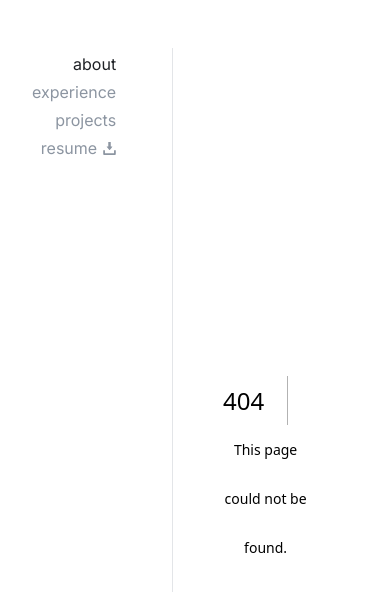
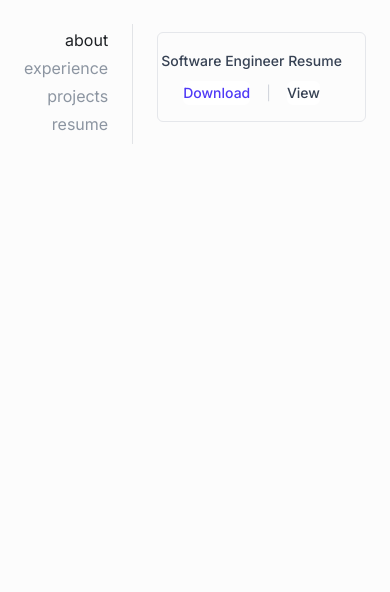
Before and after one commit to eric-hdez/eric-hdez.dev, a Next.js app: page /resume in a window 390 px wide. Before the commit this address had no page. Shown: the top 592 px of the page. Built offline with nearby package versions, Linux system fonts and the light colour scheme.

Commit message:
adding resume, making more mobile friendly

```diff
--- a/package.json
+++ b/package.json
@@ -13,6 +13,7 @@
     "@emotion/react": "*",
     "@emotion/styled": "*",
     "@headlessui/react": "^2.2.2",
+    "@heroicons/react": "^2.2.0",
     "clsx": "^2.1.1",
     "framer-motion": "^12.7.4",
     "next": "15.2.5",
--- a/src/app/about/page.tsx
+++ b/src/app/about/page.tsx
@@ -30,8 +30,8 @@ export default function About() {
       <p className="mt-7">My main interests include operating systems, compilers, programming languages, and backend engineering. I enjoy learning by falling through rabbit holes.</p>
       <p className="mt-7">Outside of work, I enjoy long walks, playing with my cat, listening to music, cooking, and playing video games. I will start learning how to play the guitar soon! Feel free to reach out to me via social media or email if you would like to have a chat about tech or any of my hobbies.</p>
       <div className="flex mt-7">
-        {comms.map(({ name, link, icon }) => (
-          <span className="mr-4 w-6 h-6" key={name}>
+        {comms.map(({ name, link, icon }, idx) => (
+          <span key={idx} className="mr-7 w-6 h-6">
             <Link
               href={link}
               rel="noopener noreferrer"
--- /dev/null
+++ b/src/app/components/backdrop.tsx
@@ -0,0 +1,5 @@
+export default function BackDrop() {
+  return (
+    <div className="fixed inset-0 z-25 flex bg-[#00000080]" />
+  );
+}
--- a/src/app/components/icons.tsx
+++ b/src/app/components/icons.tsx
@@ -58,3 +58,15 @@ export const DownloadIcon = () => (
     <path d="M14.62,18.426l-5.764-6.965c0,0-0.877-0.828,0.074-0.828s3.248,0,3.248,0s0-0.557,0-1.416c0-2.449,0-6.906,0-8.723   c0,0-0.129-0.494,0.615-0.494c0.75,0,4.035,0,4.572,0c0.536,0,0.524,0.416,0.524,0.416c0,1.762,0,6.373,0,8.742   c0,0.768,0,1.266,0,1.266s1.842,0,2.998,0c1.154,0,0.285,0.867,0.285,0.867s-4.904,6.51-5.588,7.193   C15.092,18.979,14.62,18.426,14.62,18.426z"/>
   </svg>
 );
+
+export const ExitIcon = () => (
+  <svg xmlns="http://www.w3.org/2000/svg" fill="none" viewBox="0 0 24 24" strokeWidth={1.5} stroke="currentColor" className="size-6">
+    <path strokeLinecap="round" strokeLinejoin="round" d="M6 18 18 6M6 6l12 12" />
+  </svg>
+);
+
+export const NewTabIcon = () => (
+  <svg xmlns="http://www.w3.org/2000/svg" fill="none" viewBox="0 0 24 24" strokeWidth={1.5} stroke="currentColor" className="size-6">
+    <path strokeLinecap="round" strokeLinejoin="round" d="M13.5 6H5.25A2.25 2.25 0 0 0 3 8.25v10.5A2.25 2.25 0 0 0 5.25 21h10.5A2.25 2.25 0 0 0 18 18.75V10.5m-10.5 6L21 3m0 0h-5.25M21 3v5.25" />
+  </svg>
+);
--- a/src/app/components/navigation/sidebar.tsx
+++ b/src/app/components/navigation/sidebar.tsx
@@ -13,13 +13,14 @@ const sidebarItems = [
   { name: 'about', route: '/about' },
   { name: 'experience', route: '/experience' },
   { name: 'projects', route: '/projects' },
+  { name: 'resume', route: '/resume' },
 ];
 
 export default function SideBar() {
   const [selected, setSelected] = useState<number>(0);
 
   return (
-    <Sidebar className="mr-14">
+    <Sidebar>
       <SidebarBody className="px-0 py-1 justify-items-end">
         {sidebarItems.map(({ name, route }, idx) => (
           <Link
@@ -39,19 +40,6 @@ export default function SideBar() {
             </SidebarLabel>
           </Link>
         ))}
-        <Link
-          href="/eric_hdez_resume.pdf"
-          target="_blank"
-          rel="noopener noreferrer"
-          className="group flex pb-1 justify-end group-hover:cursor-pointer items-center"
-        >
-          <SidebarLabel
-            className="flex text-[#8c95a1] group-hover:text-[#4a515b] ml-0 mr-1.5 px-0"
-          >
-                        resume
-          </SidebarLabel>
-          <span className="w-3.25 h-3.25 [&>svg]:fill-[#8c95a1] [&>svg]:group-hover:fill-[#4a515b]"><DownloadIcon /></span>
-        </Link>
       </SidebarBody>
     </Sidebar>
   );
--- a/src/app/experience/page.tsx
+++ b/src/app/experience/page.tsx
@@ -6,8 +6,8 @@ const experience = [
     icon: <img src="https://cdn.brandfetch.io/idy68RSCip/w/400/h/400/theme/dark/icon.jpeg?c=1dxbfHSJFAPEGdCLU4o5B" />,
   },
   {
-    title: 'Student Software Developer',
-    company: 'UC Santa Cruz ITS Software Engineering',
+    title: 'Software Engineer',
+    company: 'UC Santa Cruz IT Services',
     years: 'Jan 2023 - Sept 2023',
     icon: <img src="https://media.licdn.com/dms/image/v2/C4E0BAQEEdPQHFbiGrg/company-logo_100_100/company-logo_100_100/0/1656436364797?e=1750896000&v=beta&t=E8WUjw9I865jqlXRUkQgULJpNNnH0R3-VU1MgLZ1r5E" />,
   },
@@ -24,14 +24,13 @@ export default function Resume() {
   return (
     <>
       <h1 className="mb-7 text-[#3b4149] font-semibold text-balance">Experience</h1>
-      {experience.map(({ title, company, years, icon }) => (
-        <>
-          <h2 className=" mt-7 mb-12 text-[#3b4149] font-semibold text-balance">
-            <div className="flex mt-7 items-center">
-              <span className="mr-2 h-16 w-16">
+      {experience.map(({ title, company, years, icon }, idx) => (
+        <h2 key={idx} className="mt-7 mb-12 text-[#3b4149] font-semibold text-balance">
+          <div className="flex flex-col sm:flex-row mt-7 sm:items-center">
+            <div className="sm:flex mb-2 sm:mr-2 sm:mb-0 h-16 w-16">
               {icon}
-              </span>
-              <div className="flex flex-col">
+            </div>
+            <div className="flex flex-col flex-1">
               <span>
                 {title}
               </span>
@@ -44,7 +43,7 @@ export default function Resume() {
             </div>
           </div>
         </h2>
-        </>))}
+      ))}
     </>
   );
 }
--- a/src/app/layout.tsx
+++ b/src/app/layout.tsx
@@ -23,11 +23,13 @@ export default function RootLayout({
   return (
     <html lang="en" className="bg-[#fcfcfc] text-[#4a515b]">
       <body className={inter.className}>
-        <div className="mx-auto max-w-7xl px-8 py-12">
+        <div className="max-w-7xl p-6 sm:p-10 md:p-14">
           <div className="flex flex-1">
-            <SideBar />
+            <div className="pr-6 sm:pr-10 md:pr-14">
+              <SideBar />
+            </div>
             <div className="inline-block min-h-[1em] min-w-0.25 self-stretch bg-[#d8dbdfb3] dark:bg-[#d8dbdfb3]" />
-            <div className="px-14 py-1 relative flex-1 max-w-4xl [contain:inline-size]">
+            <div className="pl-6 sm:pl-10 md:pl-14 py-1 relative flex-1 max-w-3xl [contain:inline-size]">
               {children}
             </div>
           </div>
--- a/src/app/page.tsx
+++ b/src/app/page.tsx
@@ -1,7 +1,7 @@
-import About from "./about/page";
+import About from './about/page';
 
 export default function Page() {
   return (
-      <About />
+    <About />
   );
 }
--- a/src/app/projects/page.tsx
+++ b/src/app/projects/page.tsx
@@ -16,7 +16,7 @@ const projects = [
     name: 'Schmidt-Samoa Cryptosystem',
     description: [
       'A cryptosystem developed in C and Python that implements the ',
-      <Link key="0" href="https://eprint.iacr.org/2005/278.pdf" rel="noopener noreferrer" target="_blank" className=" underline hover:text-[#4a515b]">Schmidt-Samoa public key encryption</Link>,
+      <Link key="-" href="https://eprint.iacr.org/2005/278.pdf" rel="noopener noreferrer" target="_blank" className=" underline hover:text-[#4a515b]">Schmidt-Samoa public key encryption</Link>,
       ' scheme. The implementation includes features such as key generation, file encryption, and file decryption.',
     ],
     icon: <EncryptedFilesIcon />,
@@ -33,9 +33,9 @@ export default function Projects() {
     <>
       <h1 className="mb-7 text-[#3b4149] font-semibold text-balance">Projects</h1>
       <p className="mt-7">These are a few projects that I am currently working on or that I have completed in the past.</p>
-      {projects.map(({ name, description, icon }) => (
+      {projects.map(({ name, description, icon }, idx) => (
         <>
-          <h2 className=" mt-14 mb-7 text-[#3b4149] font-semibold text-balance">
+          <h2 key={idx} className=" mt-14 mb-7 text-[#3b4149] font-semibold text-balance">
             <div className="flex mt-7 items-center">
               <span className="mr-2 h-6 w-6">
                 {icon}
@@ -45,7 +45,7 @@ export default function Projects() {
               </span>
             </div>
           </h2>
-          <p key={name} className="mt-7">{description}</p>
+          <p key={`${idx}-des`} className="mt-7">{description}</p>
         </>))}
     </>
   );
--- /dev/null
+++ b/src/app/resume/page.tsx
@@ -0,0 +1,98 @@
+'use client';
+
+import { useState } from 'react';
+
+import BackDrop from '../components/backdrop';
+import { ExitIcon, NewTabIcon } from '../components/icons';
+import Link from 'next/link';
+
+const FileList = [
+  {
+    name: 'Software Engineer Resume',
+    link: '/eric_hdez_resume.pdf',
+  },
+];
+
+export default function Example() {
+  const [viewingPdf, setViewingPdf] = useState<string | null>(null);
+  const [currentFileName, setCurrentFileName] = useState('');
+
+  const handleView = (link: string, name: string) => {
+    setViewingPdf(link);
+    setCurrentFileName(name);
+  };
+
+  const closeViewer = () => {
+    setViewingPdf(null);
+  };
+
+  return (
+    <>
+      <dd className="mt-1 text-sm/6 text-gray-700 sm:col-span-2 sm:mt-0">
+        <ul role="list" className="divide-y divide-gray-100 rounded-md border border-gray-200">
+          {FileList.map(({ name, link }, idx) => (
+            <li key={idx} className="flex flex-col sm:flex-row items-center justify-between py-4 pr-5 sm:pl-4 text-sm/6">
+              <div className="flex flex-1 items-center pb-2 sm:pb-0">
+                <div className="flex min-w-0 flex-1 gap-2">
+                  <span className="font-medium text-gray-700">{name}</span>
+                </div>
+              </div>
+
+              <div className="flex shrink-0 space-x-4">
+                <a href={link} download className="rounded-md bg-white font-medium text-indigo-600 hover:text-indigo-400">
+                  Download
+                </a>
+                <span aria-hidden="true" className="text-gray-300">|</span>
+                <button
+                  type="button"
+                  onClick={() => handleView(link, name)}
+                  className="rounded-md bg-white font-medium text-gray-700 hover:text-gray-500 hover:cursor-pointer"
+                >
+                  View
+                </button>
+              </div>
+            </li>
+          ))}
+        </ul>
+      </dd>
+
+      {viewingPdf && (
+        <>
+          <BackDrop />
+          <div className="fixed inset-0 z-50 flex items-center justify-center px-6">
+            <div className="relative w-full max-w-5xl h-5/6 bg-white rounded-lg shadow-xl overflow-hidden flex flex-col">
+              <div className="p-4 flex justify-between items-center border-b bg-[#fcfcfc]">
+                <div className="pl-2 flex flex-row items-center">
+                  <h3 className="text-lg font-medium truncate">{currentFileName}</h3>
+                  <Link
+                    href={viewingPdf}
+                    target="_blank"
+                    rel="noopener noreferrer"
+                    className="px-3 py-1"
+                  >
+                    <NewTabIcon />
+                  </Link>
+                </div>
+                <div className="flex space-x-2">
+                  <button
+                    onClick={closeViewer}
+                    className="pr-2 py-1 rounded-md"
+                  >
+                    <ExitIcon />
+                  </button>
+                </div>
+              </div>
+              <div className="flex-grow w-full h-full">
+                <iframe
+                  src={viewingPdf}
+                  className="w-full h-full"
+                  title="PDF Viewer"
+                />
+              </div>
+            </div>
+          </div>
+        </>
+      )}
+    </>
+  );
+}
```
Also changed, not shown: 1 other file (tests, documents, lock files or other folders). Lines whose indentation alone changed are shown as unchanged.
